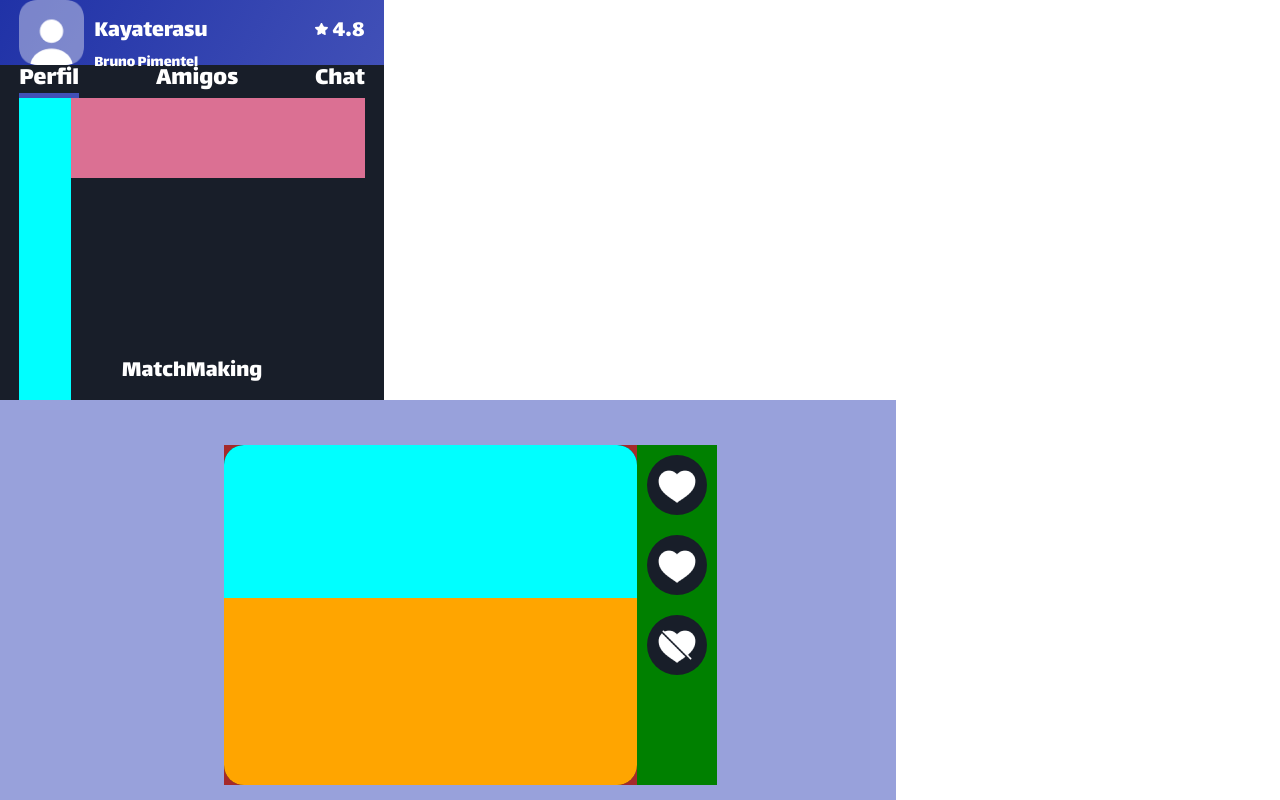
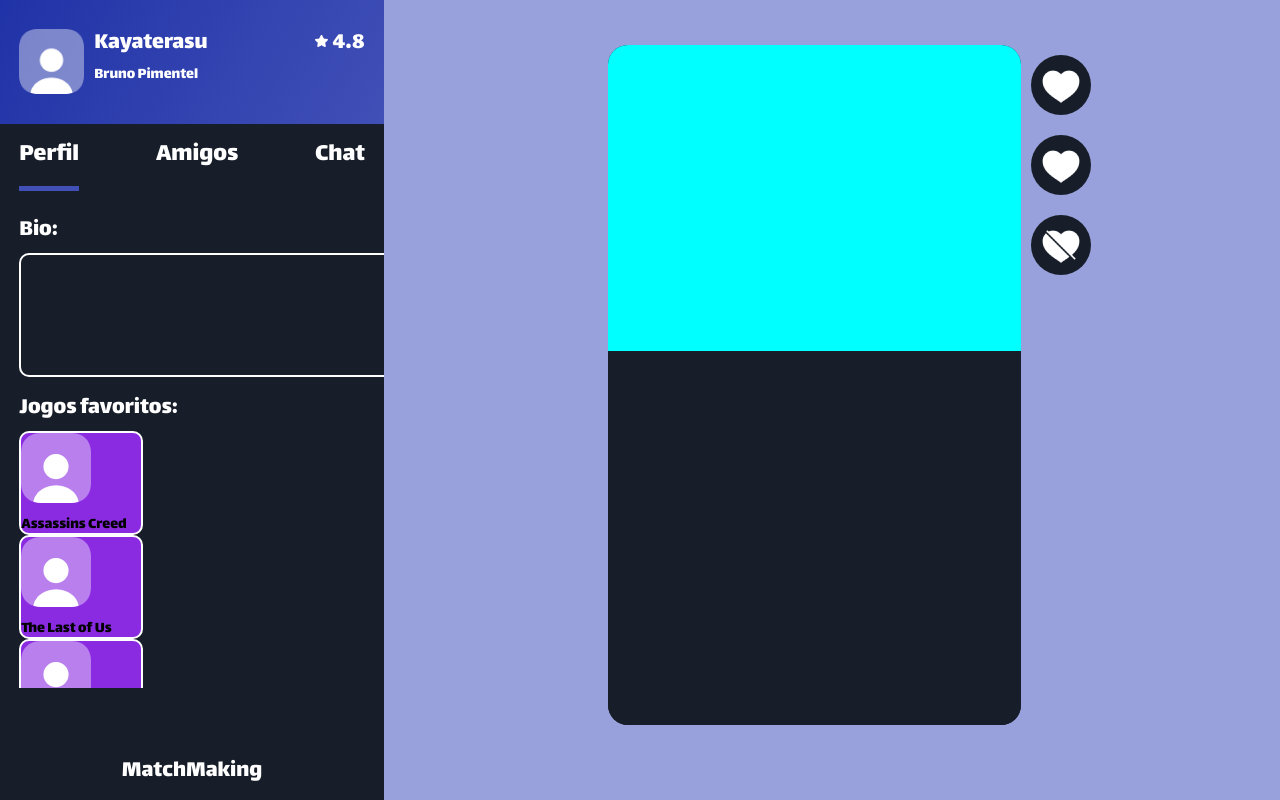
Before and after one commit to GameMatch2-0/MatchMaking-Front, a React (Vite) app: page /profile in a window 1280 px wide. Built offline with nearby package versions, Linux system fonts and the light colour scheme.

Commit message:
criando menu de edição de usuário

```diff
--- /dev/null
+++ b/src/components/FavCard.jsx
@@ -0,0 +1,13 @@
+import '../css/favCard.css'
+import React from 'react'
+
+const FavCard = ({ name, image }) => {
+    return (
+        <div className="fav-card">
+            <img src={image} alt="foto do jogo" />
+            <p>{name}</p>
+        </div>
+    );
+};
+
+export default FavCard;
--- a/src/css/chat.css
+++ b/src/css/chat.css
@@ -11,6 +11,7 @@
 
 .chat .chat-message {
     font-size: 16px;
+    font-family: Verdana, Geneva, Tahoma, sans-serif;
 }
 
 .chat img {
--- /dev/null
+++ b/src/css/favCard.css
@@ -0,0 +1,7 @@
+.fav-card {
+    background-color: blueviolet;
+    width: 30%;
+    height: 100px;
+    border: solid 2px #fff;
+    border-radius: 10px;
+}
--- a/src/css/index.css
+++ b/src/css/index.css
@@ -1,10 +1,10 @@
-section {
+/* section {
     display: flex;
-    /* justify-content: center; */
-    /* align-items: center; */
+    justify-content: center;
+    align-items: center;
     flex-direction: column;
     height: 100vh;
-}
+} */
 
 .index-banner {
     background-color: #4150B7;
--- a/src/css/match.css
+++ b/src/css/match.css
@@ -1,5 +1,4 @@
 .match-menu {
-    background-color: brown;
     width: 55%;
     height: 85%;
     margin: 5% 25%;
@@ -21,14 +20,13 @@
 }
 
 .profile-info {
-    background-color: orange;
+    background-color: #181e29;
     width: 100%;
     height: 55%;
     border-radius: 0 0 20px 20px;
 }
 
 .match-options {
-    background-color: green;
     display: flex;
     flex-direction: column;
 }
--- a/src/css/profile.css
+++ b/src/css/profile.css
@@ -114,9 +114,82 @@ p {
     margin-left: 5%;
 }
 
+.user-information {
+    max-height: 60vh;
+    min-height: 60vh;
+    min-width: 50vh;
+    margin: 5% 0;
+    overflow-y: auto;
+    display: flex;
+    flex-direction: column;
+}
+
+.name-edit {
+    display: flex;
+    justify-content: space-between;
+    margin: 1% 0 1%;
+}
+
+.name-edit p{
+    color: #fff;
+    font-size: 24px;
+}
+
+.name-edit img {
+    height: 24px;
+    cursor: pointer;
+}
+
+.bio textarea {
+    background-color: #181e29;
+    color: #fff;
+    width: 99%;
+    height: 15vh;
+    border-radius: 10px;
+    border: solid 2px #fff;
+}
+
+.profile-color {
+    width: 100%;
+    height: 8vh;
+    display: flex;
+    justify-content: space-between;
+}
+
+.profile-color .color-option {
+    width: 15%;
+    height: 8vh;
+    border-radius: 10px;
+    cursor: pointer;
+}
+
+.color-option:active {
+    transform: scale(.95);
+}
+
+.color-option.blue {
+    background-color: #2032a7;
+}
+
+.color-option.red {
+    background-color: #bb1818;
+}
+
+.color-option.yellow {
+    background-color: #ec9d09;
+}
+
+.color-option.green {
+    background-color: #0d9c14;
+}
+
+.color-option.black {
+    background-color: #000000;
+}
+
 .friend-list {
-    min-height: 50vh;
-    max-height: 50vh;
+    min-height: 45vh;
+    max-height: 45vh;
     margin: 5% 0;
     overflow-y: auto;
     border: solid 2px #fff;
@@ -125,8 +198,8 @@ p {
 }
 
 .chat-list {
-    min-height: 50vh;
-    max-height: 50vh;
+    min-height: 45vh;
+    max-height: 45vh;
     margin: 5% 0;
     overflow-y: auto;
     overflow-x: hidden;
@@ -135,18 +208,6 @@ p {
     border: solid 2px #fff;
     border-radius: 10px;
     padding: 5px 0 0 5px;
-}
-
-.profile-color {
-    background-color: palevioletred;
-    width: 100%;
-    height: 10vh;
-}
-
-.profile-color .color-option {
-    background-color: aqua;
-    width: 15%;
-    height: 10vh;
 }
 
 .mark-name {
@@ -162,16 +223,10 @@ p {
     height: 100vh;
 }
 
-::-webkit-scrollbar {
-    width: 15px;
+.hidden {
+    visibility: hidden;
 }
 
-::-webkit-scrollbar-track {
-    background: transparent;
+::-webkit-scrollbar {
+    display: none;
 }
-
-::-webkit-scrollbar-thumb {
-    background: #fff;
-    border: solid 3px #181e29;
-    border-radius: 10px;
-}
--- a/src/css/search.css
+++ b/src/css/search.css
@@ -1,6 +1,6 @@
 .search-bar {
     color: #fff;
-    width: 99%;
+    width: 95%;
     height: 40px;
     margin-top: 15px;
     font-size: 24px;
--- a/src/pages/Profile.jsx
+++ b/src/pages/Profile.jsx
@@ -1,10 +1,12 @@
 import '../css/profile.css'
 import foto from '../assets/foto.png'
 import star from '../assets/star.png'
+import edit from '../assets/edit.png'
 import Friend from '../components/Friend.jsx';
 import Chat from '../components/Chat.jsx';
 import Search from '../components/Search.jsx';
 import MatchMenu from '../components/MatchMenu.jsx';
+import FavCard from '../components/FavCard.jsx';
 import React, {useState} from 'react';
 
 export default function Profile() {
@@ -32,18 +34,30 @@ export default function Profile() {
         { name: 'Amigo 6', message: 'Legal', photo: foto },
     ];
 
-    const [color1, setColor1] = useState('#4150B7');
-    const [color2, setColor2] = useState('none');
-    const [color3, setColor3] = useState('none');
+    const favGameCard = [
+        { name: 'Assassins Creed', image: foto},
+        { name: 'The Last of Us', image: foto},
+        { name: 'Bloons TD', image: foto},
+    ];
+
+    const favConsoleCard = [
+        { name: 'Playstation 5', image: foto},
+        { name: 'XBox Series S', image: foto},
+        { name: 'PC', image: foto},
+    ];
+
+    const [headerColor, setHeaderColor] = useState('linear-gradient(120deg, #2032a7, #4150B7)');
+    const [slideBarColor, setSlideBarColor] = useState('#4150B7');
+    const [matchAreaColor, setMatchAreaColor] = useState('#98a1db');
 
     const [showProfile, setShowProfile] = useState(true);
     const [showFriends, setShowFriends] = useState(false);
     const [showChat, setShowChat] = useState(false);
 
+    const [activeBar, setActiveBar] = useState(1);
+
     const handleClickProfile = () => {
-        setColor1('#4150B7');
-        setColor2('transparent');
-        setColor3('transparent');
+        setActiveBar(1);
 
         setShowProfile(true);
         setShowFriends(false);
@@ -51,9 +65,7 @@ export default function Profile() {
     };
 
     const handleClickFriends = () => {
-        setColor1('transparent');
-        setColor2('#4150B7');
-        setColor3('transparent');
+        setActiveBar(2);
 
         setShowProfile(false);
         setShowFriends(true);
@@ -61,20 +73,24 @@ export default function Profile() {
     };
 
     const handleChat = () => {
-        setColor1('transparent');
-        setColor2('transparent');
-        setColor3('#4150B7');
+        setActiveBar(3);
 
         setShowProfile(false);
         setShowFriends(false);
         setShowChat(true);
     };
 
+    const handleColorChange = (header1, header2, slideBar, matchArea) => {
+        setHeaderColor(`linear-gradient(120deg, ${header1}, ${header2})`);
+        setSlideBarColor(slideBar);
+        setMatchAreaColor(matchArea);
+    };
+
     return (
         <>
             <section className='user-profile'>
                 <div className="user-menu">
-                    <div className="menu-header">
+                    <div className="menu-header" style={{ backgroundImage: headerColor }}>
                         <img src={foto} alt="foto de perfil" className='foto-usuario'/>
 
                         <div className="usernames">
@@ -112,32 +128,103 @@ export default function Profile() {
                         </div>
 
                         <div className="slide-bar-area">
-                            <div className="slide-bar1"  style={{backgroundColor: color1}}/>
-                            <div className="slide-bar2"  style={{backgroundColor: color2}}/>
-                            <div className="slide-bar3"  style={{backgroundColor: color3}}/>
+                            <div className={`slide-bar1 ${activeBar === 1 ? '' : 'hidden'}`} style={{backgroundColor: slideBarColor}}/>
+                            <div className={`slide-bar2 ${activeBar === 2 ? '' : 'hidden'}`} style={{backgroundColor: slideBarColor}}/>
+                            <div className={`slide-bar3 ${activeBar === 3 ? '' : 'hidden'}`} style={{backgroundColor: slideBarColor}}/>
                         </div>
+
 
                         <div className="menu-content">
                             <div className="profile-nav" style={{ display: showProfile ? 'block' : 'none' }}>
                                 <div className="user-information">
                                     <div className="bio">
+                                        <div className="name-edit">
+                                            <p>Bio:</p>
 
+                                            <img src={edit} alt="icone de edição" />
+                                        </div>
+
+                                        <textarea cols="30" rows="10"></textarea>
                                     </div>
 
                                     <div className="fav-games">
+                                        <div className="name-edit">
+                                            <p>Jogos favoritos:</p>
 
+                                            <img src={edit} alt="icone de edição" />
+                                        </div>
+
+                                        {favGameCard.map((favGameCard, index) => (
+                                            <FavCard key={index} name={favGameCard.name} image={favGameCard.image} />
+                                        ))}
                                     </div>
 
                                     <div className="consoles">
+                                        <div className="name-edit">
+                                            <p>Meus consoles:</p>
 
+                                            <img src={edit} alt="icone de edição" />
+                                        </div>
+
+                                        {favConsoleCard.map((favConsoleCard, index) => (
+                                            <FavCard key={index} name={favConsoleCard.name} image={favConsoleCard.image} />
+                                        ))}
+                                    </div>
+
+                                    <div className="fav-hobbies">
+                                        <div className="name-edit">
+                                            <p>Gostos pessoais:</p>
+
+                                            <img src={edit} alt="icone de edição" />
+                                        </div>
                                     </div>
 
                                     <div className="profile-color">
-                                        <div className="color-option blue" />
-                                        <div className="color-option red" />
-                                        <div className="color-option yellow" />
-                                        <div className="color-option green" />
-                                        <div className="color-option red" />
+                                        <div
+                                            className="color-option blue"
+                                            onClick={() => handleColorChange(
+                                                '#2032a7',
+                                                '#4150B7',
+                                                '#4150B7',
+                                                '#98a1db'
+                                            )}
+                                        />
+                                        <div
+                                            className="color-option red"
+                                            onClick={() => handleColorChange(
+                                                '#bb1818',
+                                                '#ec3030',
+                                                '#bb1818',
+                                                '#c56b6b'
+                                            )}
+                                        />
+                                        <div
+                                            className="color-option yellow"
+                                            onClick={() => handleColorChange(
+                                                '#ec9d09',
+                                                '#fcad1a',
+                                                '#ec9d09',
+                                                '#fcd285'
+                                            )}
+                                        />
+                                        <div
+                                            className="color-option green"
+                                            onClick={() => handleColorChange(
+                                                '#0d9c14',
+                                                '#15b81d',
+                                                '#0d9c14',
+                                                '#82d186',
+                                            )}
+                                        />
+                                        <div
+                                            className="color-option black"
+                                            onClick={() => handleColorChange(
+                                                '#000000',
+                                                '#131313',
+                                                '#000000',
+                                                '#777777'
+                                            )}
+                                        />
                                     </div>
                                 </div>
                             </div>
@@ -169,7 +256,7 @@ export default function Profile() {
                     </h1>
                 </div>
 
-                <div className="match-area">
+                <div className="match-area" style={{ backgroundColor: matchAreaColor }}>
                         <MatchMenu />
                 </div>
             </section>
```
Also changed, not shown: src/assets/edit.png (added).
